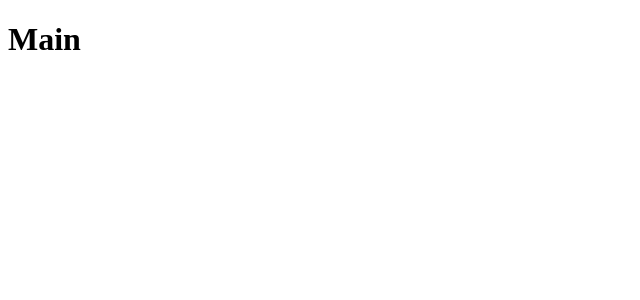
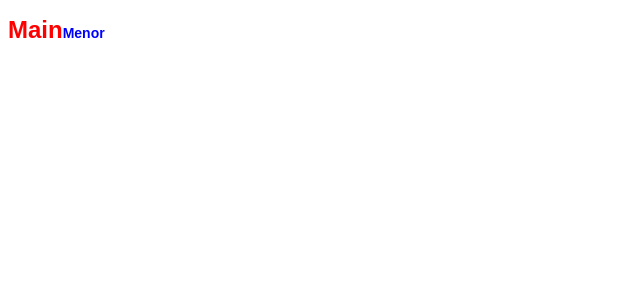
Before and after one commit to Patrick-Wilker/gostack-module-05-react, a React (Create React App) app: page / in a window 1280 px wide. Shown: the top 300 px of the page, without its empty margins (0-640 px from the left). Built offline with nearby package versions, Linux system fonts and the light colour scheme.

Commit message:
Styled components

```diff
--- a/package.json
+++ b/package.json
@@ -9,7 +9,8 @@
     "react": "^16.13.1",
     "react-dom": "^16.13.1",
     "react-router-dom": "^5.2.0",
-    "react-scripts": "3.4.3"
+    "react-scripts": "3.4.3",
+    "styled-components": "^5.1.1"
   },
   "scripts": {
     "start": "react-scripts start",
--- a/src/pages/Main/index.js
+++ b/src/pages/Main/index.js
@@ -1,7 +1,14 @@
 import React from 'react'
 
+import { Title } from './styles'
+
 function Main(){
-    return <h1>Main</h1>
+    return (
+        <Title error={true}>
+            Main
+            <small>Menor</small>
+        </Title>
+    )
 }
 
 export default Main
--- /dev/null
+++ b/src/pages/Main/styles.js
@@ -0,0 +1,12 @@
+import styled from 'styled-components'
+
+export const Title = styled.h1`
+    font-size: 24px;
+    color: ${props => props.error ? 'red' : '#7159c1'};
+    font-family: Arial, Helvetica, sans-serif;
+
+    small{
+        font-size: 14px;
+        color: blue;
+    }
+`;
```
Also changed, not shown: 1 other file (tests, documents, lock files or other folders).
